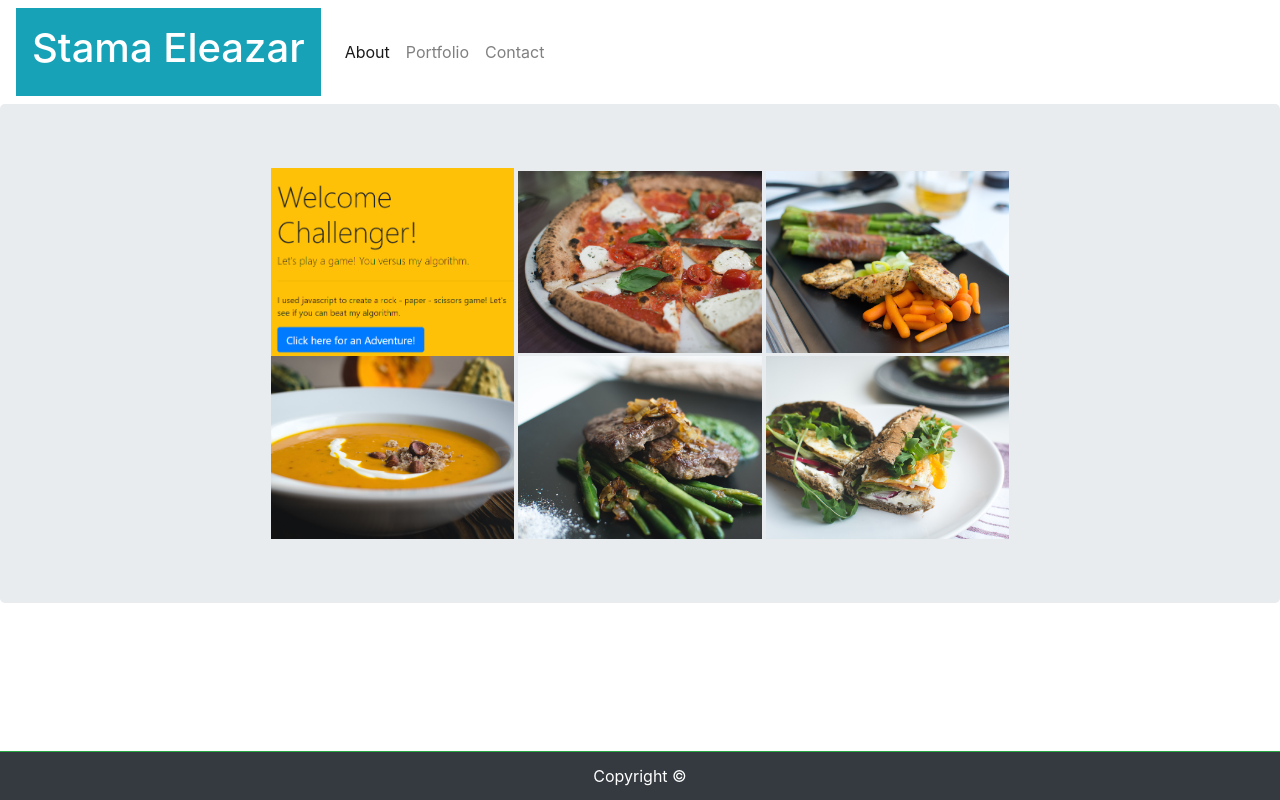
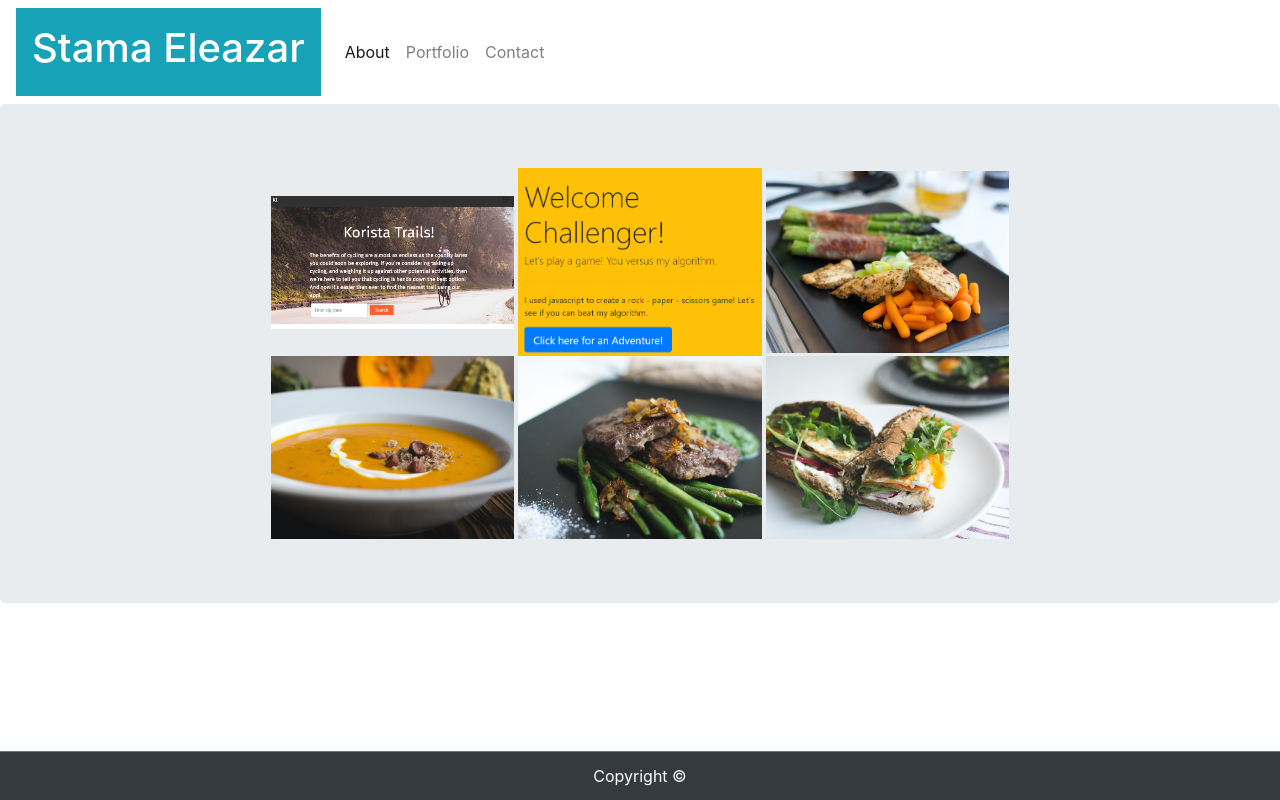
Before and after one commit to seleazar10/Basic-Portfolio-BP, a plain HTML site: page portolio.html in a window 1280 px wide. Drawn offline with nearby package versions, Linux system fonts and the light colour scheme.

Commit message:
added project

```diff
--- a/portolio.html
+++ b/portolio.html
@@ -63,16 +63,19 @@
     <div class="jumbotron text-center">
 
 
-        <a class="link-decoration" href="https://seleazar10.github.io/Psychic-Game/#" target="_blank"><img src="assets/images/img/clo.jpg"
+    <a class="link-decoration" href="https://legendary85.github.io/korista_trail/" target="_blank"><img src="assets/images/trail.jpeg"
+                alt="google" width="20%"></a>
+                  <!-- <a  href="https://www.google.com/" target="_blank">Link 2</a> -->
+
+
+    <a class="link-decoration" href="https://seleazar10.github.io/Psychic-Game/#" target="_blank"><img src="assets/images/img/clo.jpg"
                 alt="google" width="20%"></a>
                   <!-- <a href="https://www.google.com/" target="_blank">Link 1</a> -->
 
 
-        <a class="link-decoration" href="https://www.google.com/" target="_blank"><img src="assets/images/img/2.jpg"
-                alt="google" width="20%"></a>
-                  <!-- <a  href="https://www.google.com/" target="_blank">Link 2</a> -->
 
-        <a class="link-decoration" href="https://www.google.com/" target="_blank"><img src="assets/images/img/3.jpg"
+
+    <a class="link-decoration" href="https://www.google.com/" target="_blank"><img src="assets/images/img/3.jpg"
                     alt="google" width="20%"></a>
                       <!-- <a href="https://www.google.com/" target="_blank">Link 3</a> -->
 
@@ -80,7 +83,7 @@
         <div class="clearfix">    </div>
 
 
-        <a class="link-decoration" href="https://www.google.com/" target="_blank"><img src="assets/images/img/4.jpg"
+    <a class="link-decoration" href="https://www.google.com/" target="_blank"><img src="assets/images/img/4.jpg"
             alt="google" width="20%"></a>
               <!-- <a href="https://www.google.com/" target="_blank">Link 4</a> -->
 
```
Also changed, not shown: assets/images/trail.jpeg (added).
